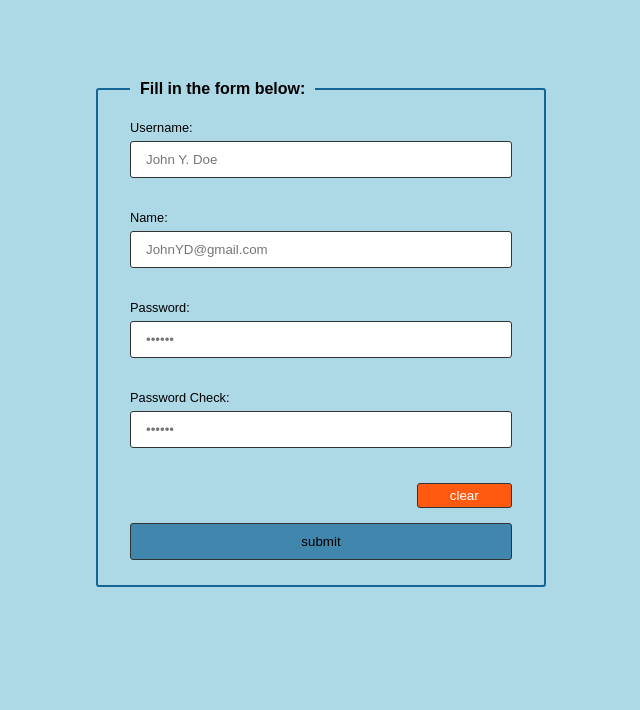
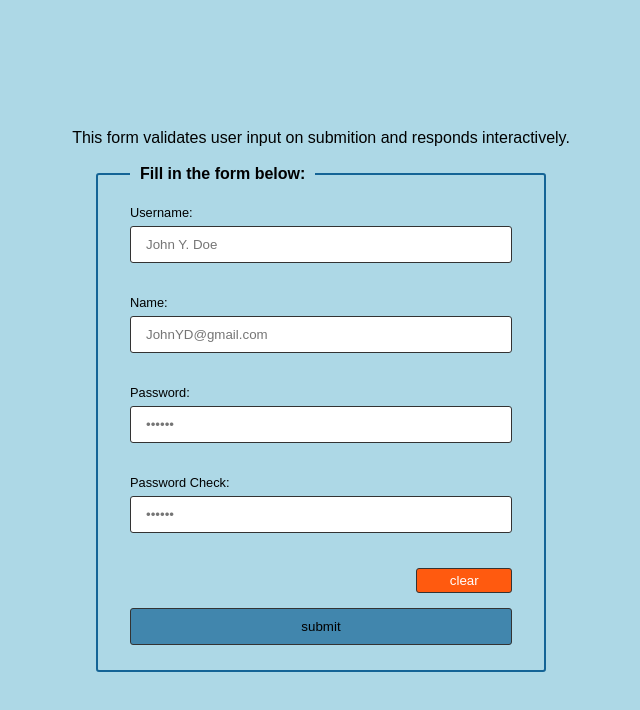
Before and after one commit to mukhtarB/JavaScript_Form_Validation, a plain HTML site: page index.html in a window 1280 px wide. Shown: the whole page, without its empty margins (319-959 px from the left). Drawn offline with Linux system fonts and the light colour scheme.

Commit message:
adding text content

```diff
--- a/css/style.css
+++ b/css/style.css
@@ -9,7 +9,8 @@
 	font-family:'Open-Sans', sans-serif;
 }
 body{
-	background-color:lightblue;
+	display:flex;
+	color:#000;
 }
 #container{
 	width:100vw;
@@ -21,7 +22,8 @@ body{
 }
 #form-box{
 	width:450px;
-	height:80%;
+	text-align: left;
+	margin: auto;
 }
 fieldset{
 	padding:20px 32px;
--- a/index.html
+++ b/index.html
@@ -14,9 +14,12 @@
 	</head>
 	<body>
 		<div id = "container">
-
+			<div style = "text-align:center;">
+			<p>This form validates user input on submition and responds interactively.</p>
+			<br />
 			<form method="" action="" id = "form-box">
 				<fieldset>
+
 					<legend>  Fill in the form below:  </legend>
 					<div class = "form-group">
 						<label for="name"> Username: </label>
@@ -56,6 +59,7 @@
 
 			</form>
 
+			</div>
 		</div>
 
 
```
